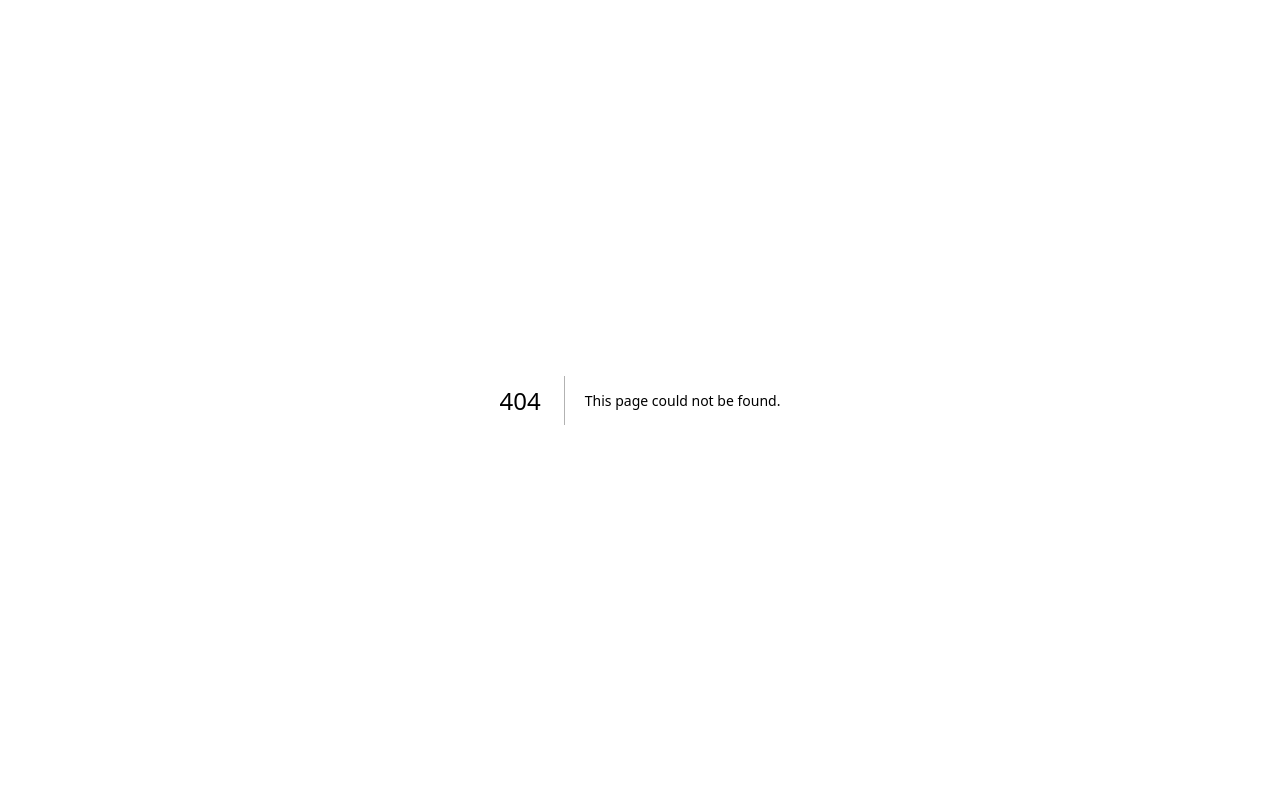
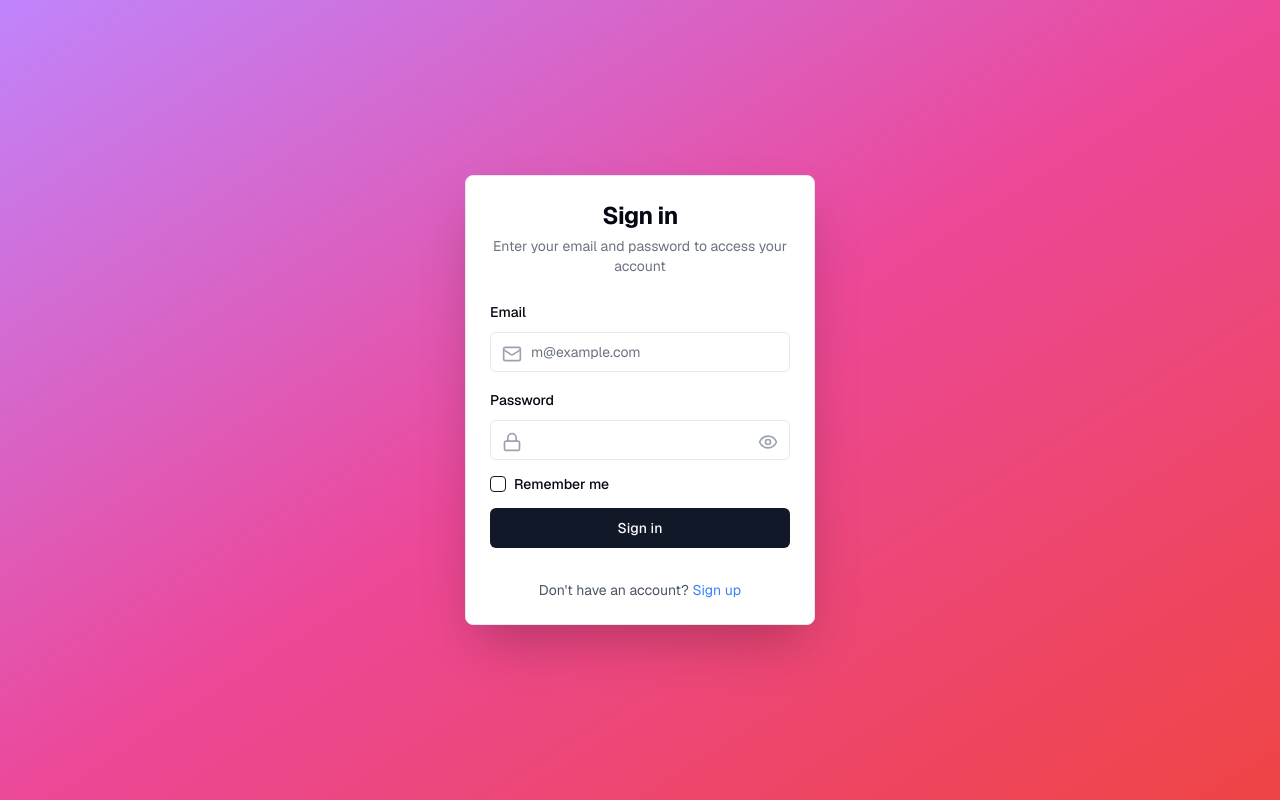
Before and after one commit to contigen/genome, a Next.js app: page /sign-in in a window 1280 px wide. Before the commit this address had no page. Built offline with nearby package versions, Linux system fonts and the light colour scheme.

Commit message:
Add sign in page

```diff
--- /dev/null
+++ b/src/app/sign-in/page.tsx
@@ -0,0 +1,111 @@
+'use client'
+
+import { useState } from 'react'
+import { motion } from 'framer-motion'
+import {
+  Card,
+  CardContent,
+  CardDescription,
+  CardFooter,
+  CardHeader,
+  CardTitle,
+} from '&/components/ui/card'
+import { Input } from '&/components/ui/input'
+import { Button } from '&/components/ui/button'
+import { Label } from '&/components/ui/label'
+import { Checkbox } from '&/components/ui/checkbox'
+import { EyeIcon, EyeOffIcon, LockIcon, MailIcon } from 'lucide-react'
+
+export default function SignInForm() {
+  const [showPassword, setShowPassword] = useState(false)
+  const [email, setEmail] = useState('')
+  const [password, setPassword] = useState('')
+
+  const handleSubmit = (e: React.FormEvent) => {
+    e.preventDefault()
+    // Handle sign-in logic here
+    console.log('Sign in with:', email, password)
+  }
+
+  return (
+    <div className='min-h-screen flex items-center justify-center bg-gradient-to-br from-purple-400 via-pink-500 to-red-500'>
+      <motion.div
+        initial={{ opacity: 0, y: -20 }}
+        animate={{ opacity: 1, y: 0 }}
+        transition={{ duration: 0.5 }}
+      >
+        <Card className='w-[350px] shadow-2xl'>
+          <CardHeader className='space-y-1'>
+            <CardTitle className='text-2xl font-bold text-center'>
+              Sign in
+            </CardTitle>
+            <CardDescription className='text-center'>
+              Enter your email and password to access your account
+            </CardDescription>
+          </CardHeader>
+          <CardContent>
+            <form onSubmit={handleSubmit}>
+              <div className='space-y-4'>
+                <div className='space-y-2'>
+                  <Label htmlFor='email'>Email</Label>
+                  <div className='relative'>
+                    <MailIcon className='absolute left-3 top-3 h-5 w-5 text-gray-400' />
+                    <Input
+                      id='email'
+                      placeholder='m@example.com'
+                      type='email'
+                      value={email}
+                      onChange={e => setEmail(e.target.value)}
+                      className='pl-10'
+                      required
+                    />
+                  </div>
+                </div>
+                <div className='space-y-2'>
+                  <Label htmlFor='password'>Password</Label>
+                  <div className='relative'>
+                    <LockIcon className='absolute left-3 top-3 h-5 w-5 text-gray-400' />
+                    <Input
+                      id='password'
+                      type={showPassword ? 'text' : 'password'}
+                      value={password}
+                      onChange={e => setPassword(e.target.value)}
+                      className='pl-10'
+                      required
+                    />
+                    <button
+                      type='button'
+                      onClick={() => setShowPassword(!showPassword)}
+                      className='absolute right-3 top-3 text-gray-400 hover:text-gray-600'
+                    >
+                      {showPassword ? (
+                        <EyeOffIcon className='h-5 w-5' />
+                      ) : (
+                        <EyeIcon className='h-5 w-5' />
+                      )}
+                    </button>
+                  </div>
+                </div>
+                <div className='flex items-center space-x-2'>
+                  <Checkbox id='remember' />
+                  <Label htmlFor='remember'>Remember me</Label>
+                </div>
+                <Button type='submit' className='w-full'>
+                  Sign in
+                </Button>
+              </div>
+            </form>
+          </CardContent>
+          <CardFooter>
+            <p className='text-center text-sm text-gray-600 mt-2 w-full'>
+              Don&apos;t have an account?{' '}
+              <a href='#' className='text-blue-500 hover:underline'>
+                Sign up
+              </a>
+            </p>
+          </CardFooter>
+        </Card>
+      </motion.div>
+    </div>
+  )
+}
```
